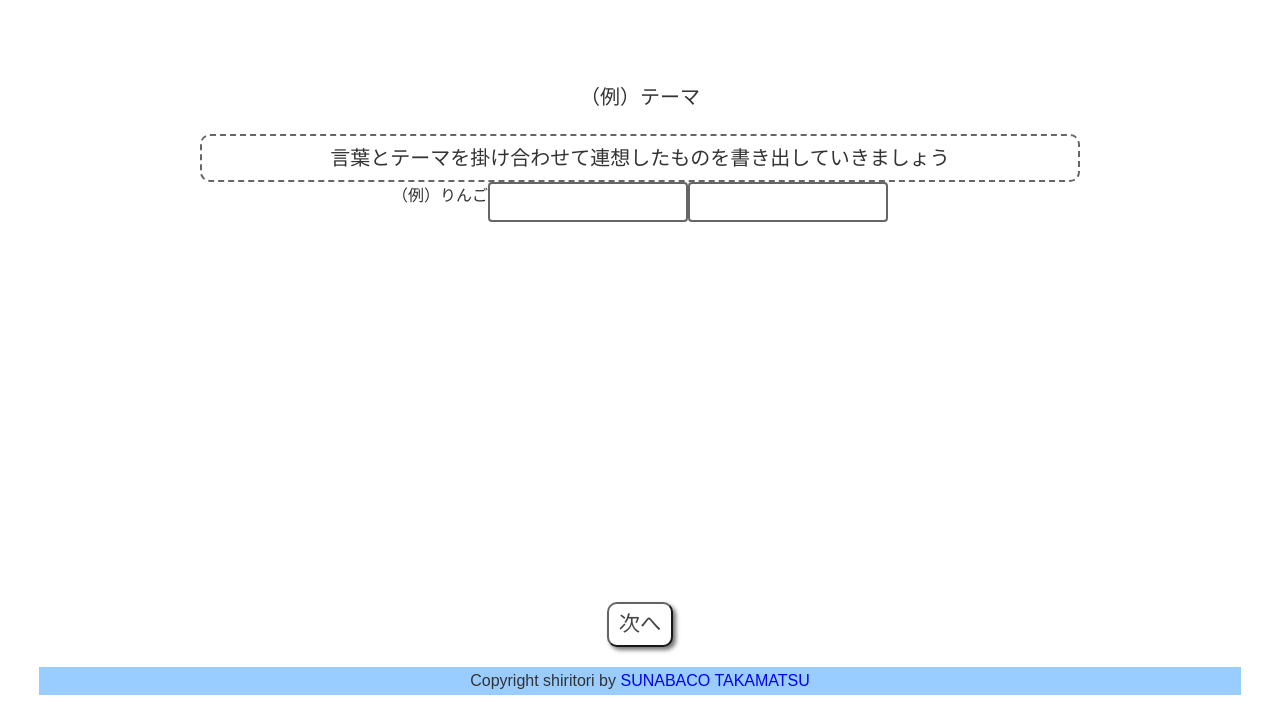
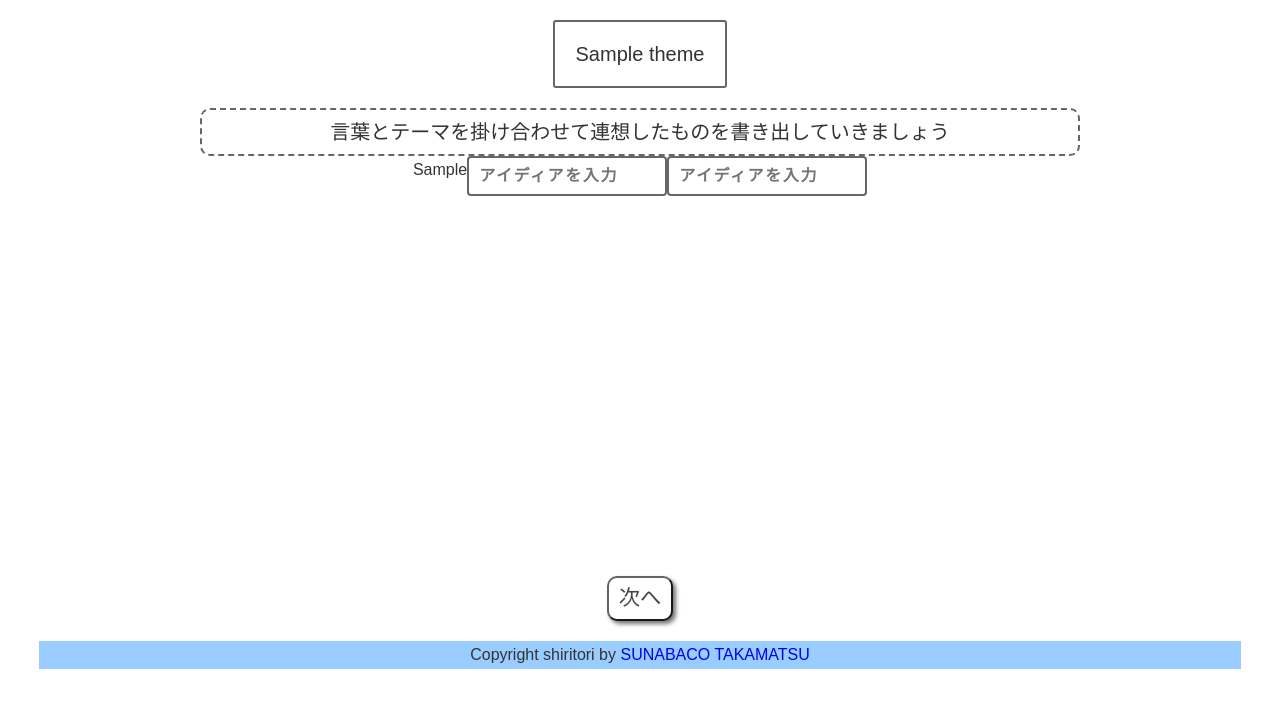
Before and after one commit to bamichan/shiritori-5-21, a Flask app: template templates/remind.html in a window 1280 px wide. Shown: the part 90-800 px from the top of the page. Run offline with Flask 2, Linux system fonts and the light colour scheme; the template is opened without the code that fills it: most values are stand-ins (such as "Sample title", 1, 10 or a date in 2020).

Commit message:
/remind作成

```diff
--- a/templates/remind.html
+++ b/templates/remind.html
@@ -2,21 +2,16 @@
 {% block content %}
 <!-- 連想ページ -->
 <main class="page-contents wrapper">
-  <div class="thema content"><p>（例）テーマ</p><!-- テーマ表示 成重さんよろしく！ --></div>
+  <div class="theme content"><p>{{theme}}</p><!-- テーマ表示 --></div>
 
   <div class="description-remind"><p>言葉とテーマを掛け合わせて連想したものを書き出していきましょう</p></div>
 
   <div class="remind-area">
     <div class="shiritori-area">
-      （例）りんご
-      <!-- しりとり表示欄 成重さんよろしく！ -->
+      {{shiritori_word}}
     </div>
-    <div class="inText">
-      <!-- 連想 成重さんよろしく！ -->
-    </div>
-    <div class="inText">
-      <!-- 連想 成重さんよろしく！ -->
-    </div>
+    <input type="text" name="remind" id="remind" class="inText" placeholder="アイディアを入力">
+    <input type="text" name="remind" id="remind" class="inText" placeholder="アイディアを入力">
   </div>
 
   <div>
```
